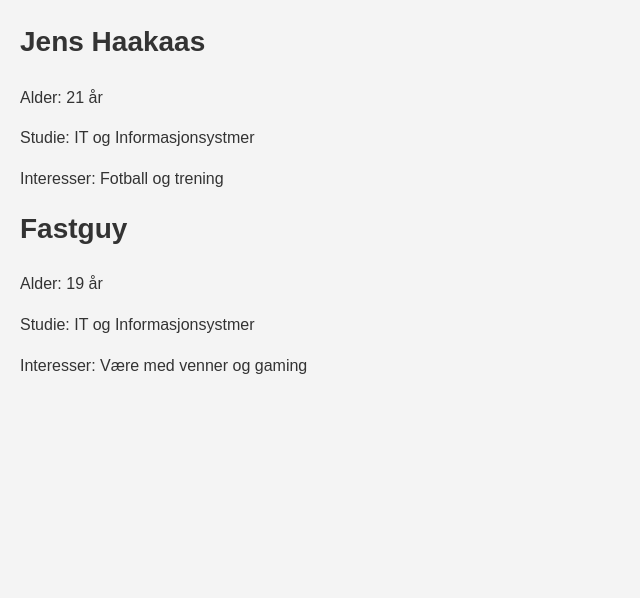
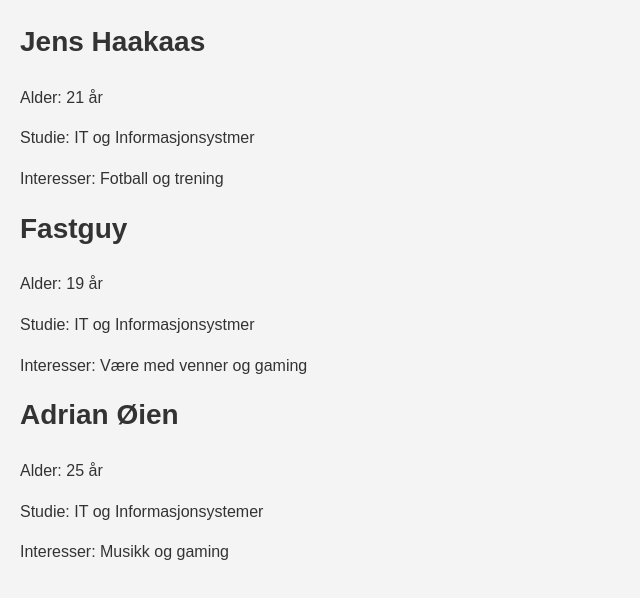
Before and after one commit to jenshaak/4a, a plain HTML site: page docs/index.html in a window 1280 px wide. Shown: the whole page, without its empty margins (0-640 px from the left). Drawn offline with Linux system fonts and the light colour scheme.

Commit message:
La til Adrian

```diff
--- a/docs/index.html
+++ b/docs/index.html
@@ -15,5 +15,9 @@
     <p>Alder: 19 år</p>
     <p>Studie: IT og Informasjonsystmer</p>
     <p>Interesser: Være med venner og gaming</p>
+    <h1>Adrian Øien</h1>
+    <p>Alder: 25 år</p>
+    <p>Studie: IT og Informasjonsystemer</p>
+    <p>Interesser: Musikk og gaming</p>
 </body>
 </html>
```
